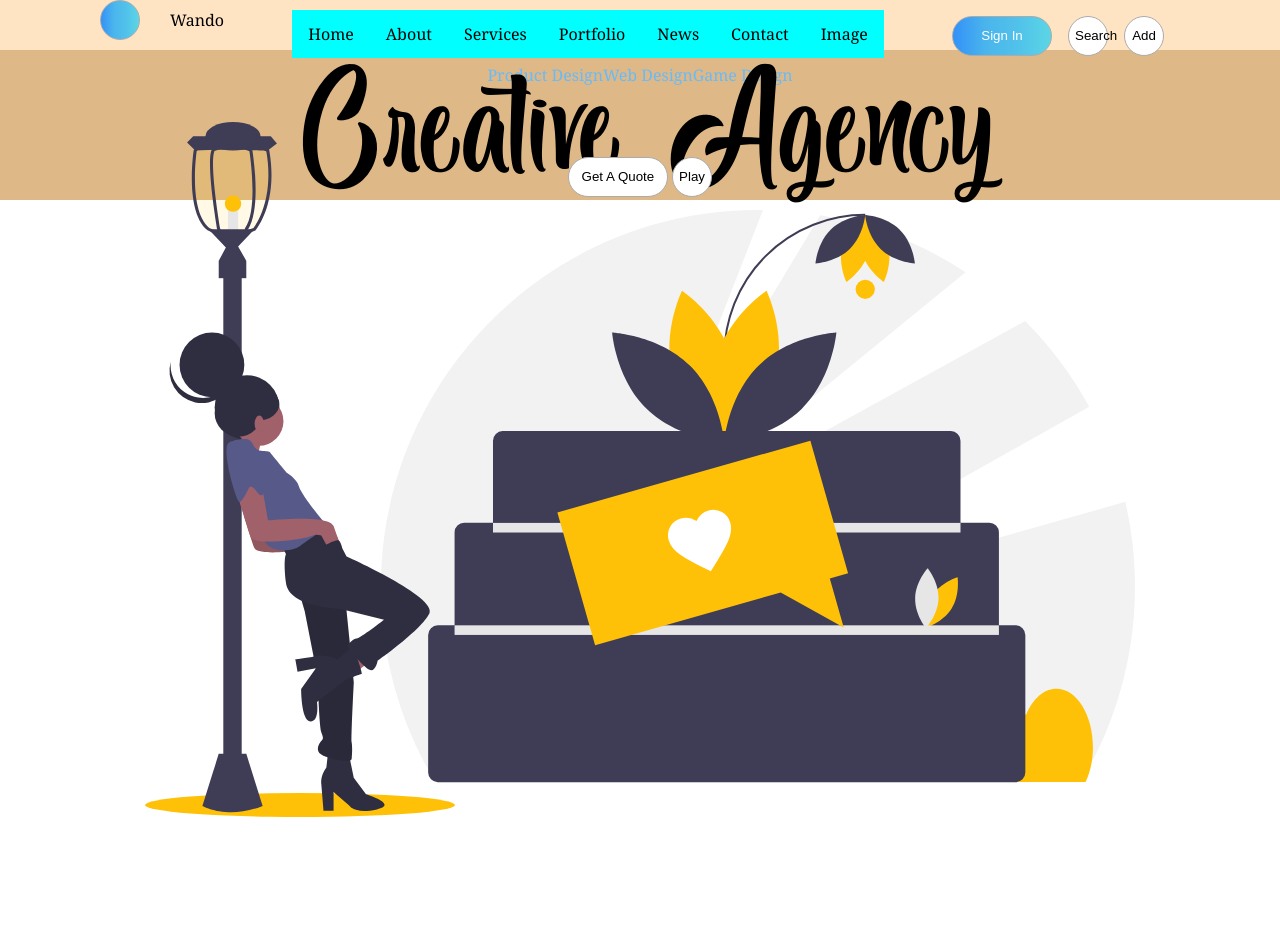
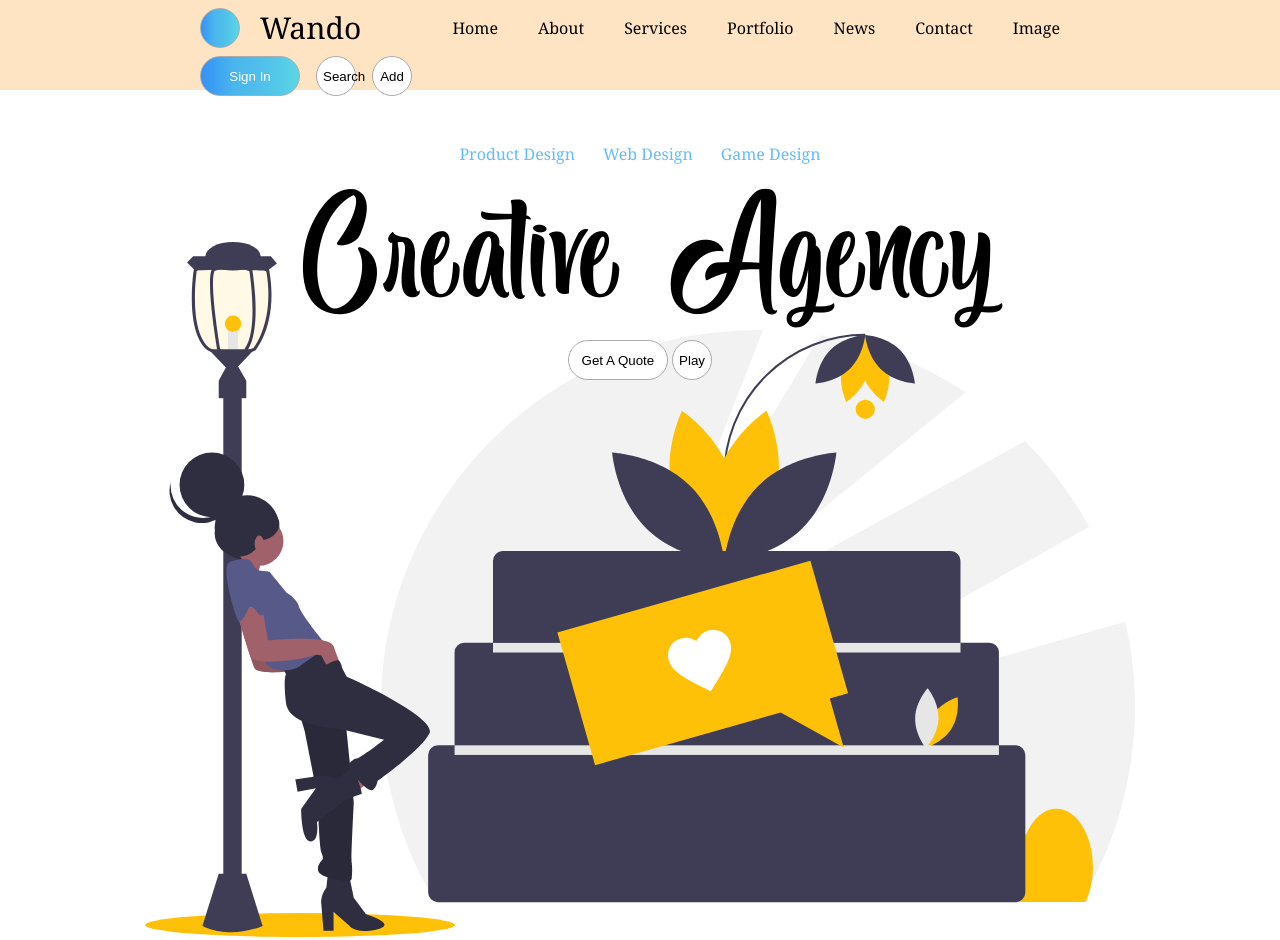
Before and after one commit to shrestharosy/flexbox, a website: page index.html in a window 1280 px wide. Before the commit the page ends 820 px from the top, so only its background shows below. Drawn offline with Linux system fonts and the light colour scheme.

Commit message:
[CHORE] : Fix spaces between content items

```diff
--- /dev/null
+++ b/assets/sass/components/_headers.scss
@@ -0,0 +1,3 @@
+h1 {
+  font-size: 180px;
+}
--- a/assets/sass/components/_index.scss
+++ b/assets/sass/components/_index.scss
@@ -1 +1,2 @@
-@import "./button.scss"
+@import "./button.scss";
+@import "./headers.scss";
--- a/assets/sass/layouts/_content.scss
+++ b/assets/sass/layouts/_content.scss
@@ -5,23 +5,36 @@
     justify-content: center;
     align-items: center;
     flex-direction: column;
-    line-height: 50px;
+    position: relative;
+    line-height: 20px;
 
     &__items {
       display: flex;
       flex-direction: row;
       color: $blue;
+      position: absolute;
+      top: 40px;
+
+      li {
+        padding: 14px;
+      }
     }
 
-    h1 {
+    &__title {
       font-family: 'BlackMelody';
-      font-size: 180px;
+      position: absolute;
+      top: 150px;
+    }
+
+    &__buttons {
+      position: absolute;
+      top: 250px;
     }
   }
 
   &__background {
     height: 700px;
-    margin-top: -80px;
+    margin-top: 150px;
     background: url('/assets/images/undraw_review.svg') no-repeat center;
   }
 }
--- a/assets/sass/layouts/_navbar.scss
+++ b/assets/sass/layouts/_navbar.scss
@@ -1,19 +1,20 @@
 .navbar {
-  height: 50px;
-  padding: 0px 100px;
+  height: 90px;
+  padding: 0px 200px;
   display: flex;
+  flex-direction: row;
   justify-content: space-between;
-  flex-direction: row;
-  align-items: baseline;
+  align-items: center;
   background-color: bisque;
+  flex-wrap: wrap;
 
   &__menus {
     display: flex;
     flex-direction: row;
 
     li {
-      padding: 16px;
-      background: aqua;
+      padding: 20px;
+      // background: aqua;
     }
   }
 
@@ -31,9 +32,13 @@
     align-items: center;
 
     button {
-      padding: 16px;
-      margin-right: 30px;
+      padding: 14px;
+      margin-right: 20px;
       @include linear-gradient();
+    }
+
+    &__text {
+      font-size: 30px;
     }
   }
 }
--- a/index.html
+++ b/index.html
@@ -12,7 +12,7 @@
     <nav class="navbar">
       <div class="logo">
         <button class="btn btn--round"></button>
-        <span>Wando</span>
+        <span class="logo__text">Wando</span>
       </div>
       <ul class="navbar__menus">
         <li>Home</li>
```
Also changed, not shown: dest/style.css.
